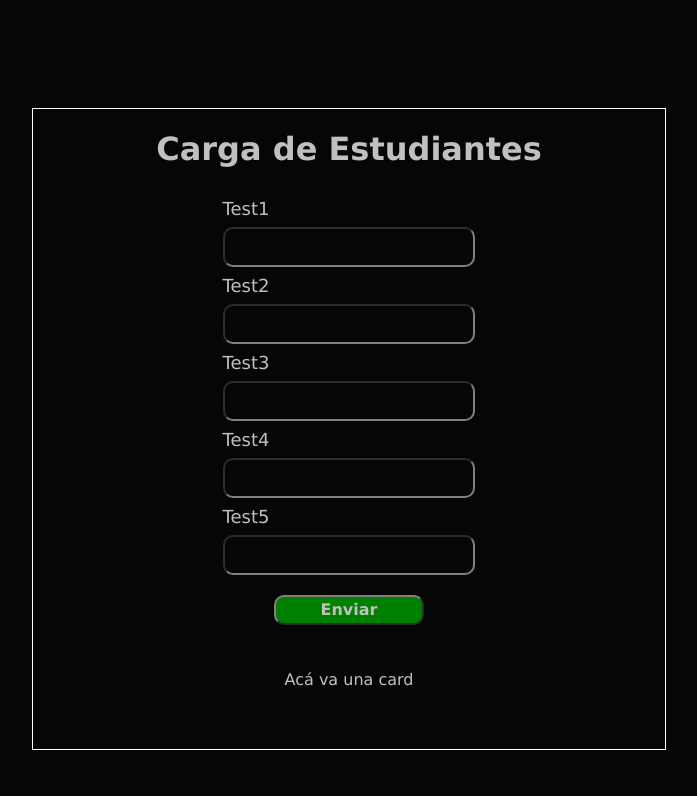
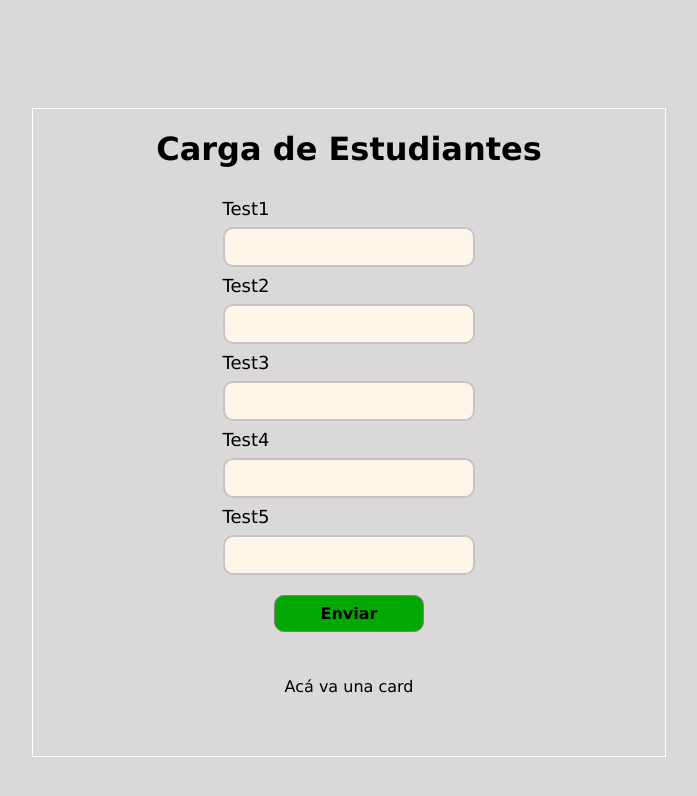
Before and after one commit to XimenaCamacho/primerParcialFrontIII, a React (Vite) app: page / in a window 1280 px wide. Shown: the top 796 px of the page, without its empty margins (291-988 px from the left). Built offline with nearby package versions, Linux system fonts and the light colour scheme.

Commit message:
Arreglos en estilos

```diff
--- a/src/components/Forms.jsx
+++ b/src/components/Forms.jsx
@@ -15,7 +15,7 @@ const Forms = () => {
                 <input type="text" />
                 <label htmlFor="Test5">Test5</label>
                 <input type="text" />
-                <input type="submit" value="Enviar" className={style.seudo_button}/>
+                <button type="submit" className={style.seudo_button}>Enviar</button>
             </form>
         </div>
     )
--- a/src/components/Forms.module.css
+++ b/src/components/Forms.module.css
@@ -15,16 +15,21 @@
     height: 30px;
     padding: 3px;
     border-radius: 10px;
-    border-color: grey;
+    border-color: rgb(200, 194, 194);
+    border-style: solid;
+    background-color: rgb(253, 245, 232);
 }
 
 .seudo_button {
     width: 150px;
     align-self: center;
     margin: 20px;
-    background-color: green;
+    padding: 8px;
+    background-color: rgb(3, 169, 3);
     font-weight: bolder;
     font-size: 16px;
+    border-radius: 10px;
+    border: 1px solid gray;
 }
 
 .seudo_button:hover {
--- a/src/index.css
+++ b/src/index.css
@@ -1,6 +1,6 @@
 * {
-  background-color: rgb(6, 6, 6);
-  color: rgb(193, 192, 192);
+  background-color: rgb(218, 216, 216);
+  color: rgb(0, 0, 0);
   font-family: Verdana, Geneva, Tahoma, sans-serif;
 }
 
```
